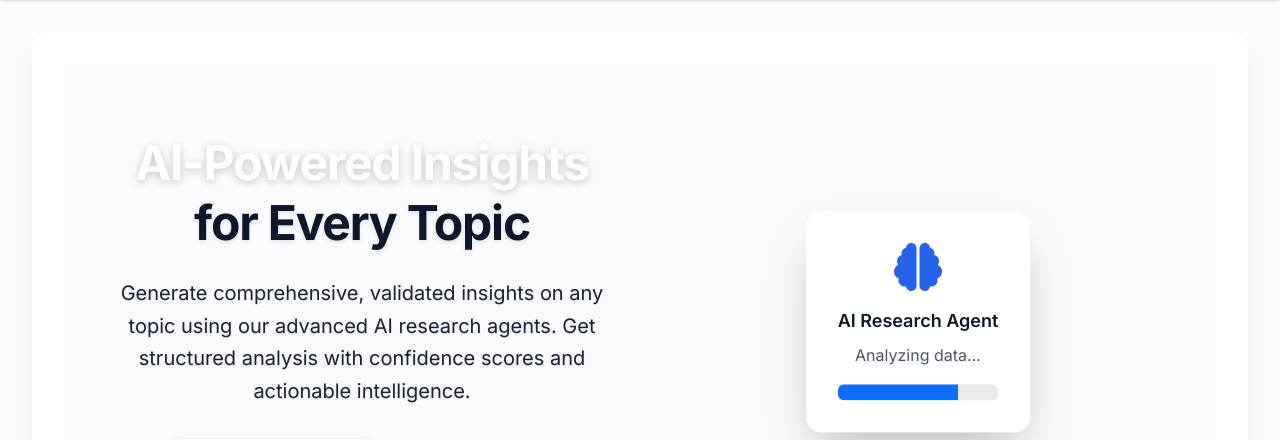
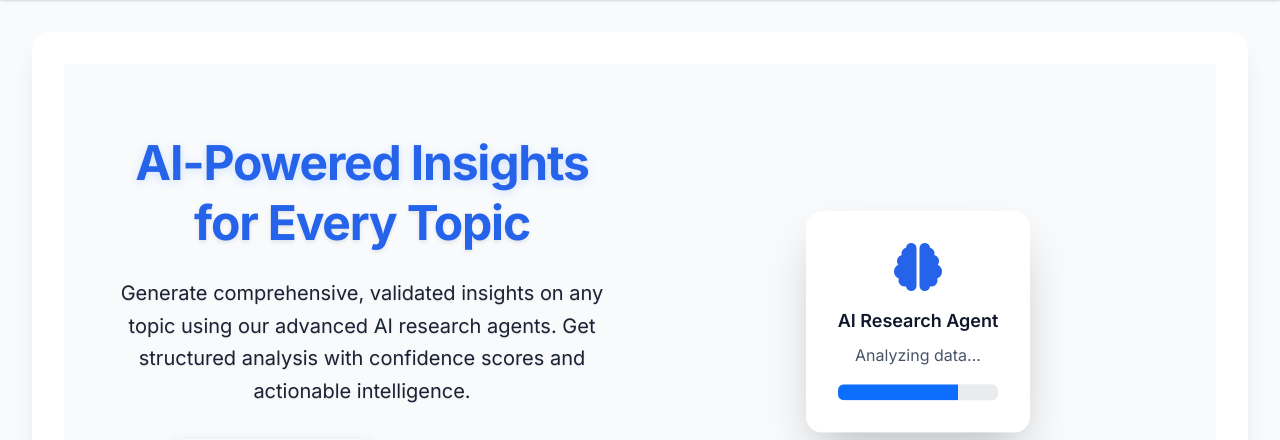
Before and after one commit to jsong1004/insights, a Flask app: page / in a window 1280 px wide. Shown: the part 64-504 px from the top of the page. Run offline with Flask 3, Linux system fonts and the light colour scheme; the visitor is signed in with stand-in values (Sample User, id 1).

Commit message:
Change hero title color to blue
Changed "AI-Powered Insights for Every Topic" font color from
dark text to primary blue (#2563EB) for better visual emphasis
on the home page hero section.

🤖 Generated with [Claude Code](https://claude.com/claude-code)

Co-Authored-By: Claude <noreply@anthropic.com>

```diff
--- a/templates/index.html
+++ b/templates/index.html
@@ -197,11 +197,12 @@
     line-height: var(--leading-tight);
     margin-bottom: var(--space-6);
     text-shadow: 0 2px 4px rgba(0, 0, 0, 0.1);
+    color: var(--primary-600);
 }
 
 .text-gradient {
-    color: #ffffff;
-    text-shadow: 0 2px 8px rgba(0, 0, 0, 0.2);
+    color: var(--primary-600);
+    text-shadow: 0 2px 8px rgba(59, 130, 246, 0.2);
 }
 
 .hero-description {
```
